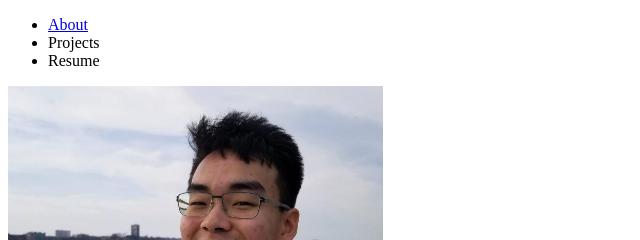
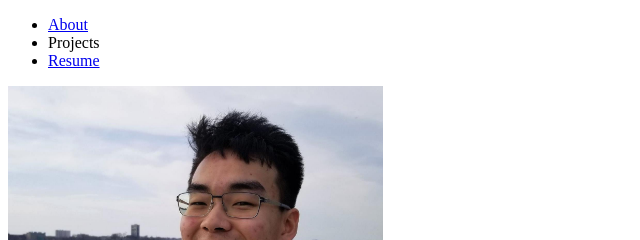
Before and after one commit to austintian03/austintian03.github.io, a plain HTML site: page index.html in a window 1280 px wide. Shown: the top 240 px of the page, 0-640 px from the left. Drawn offline with Linux system fonts and the light colour scheme.

Commit message:
Update index.html

```diff
--- a/index.html
+++ b/index.html
@@ -12,7 +12,7 @@
         <ul class="navigation" >
           <li><a href="#About">About</a></li>
           <li>Projects</li>
-          <li>Resume</li>
+          <li><a href="./Resume 2.0.pdf" target="_blank">Resume</a></li>
         </ul>
       </nav>
       <!--/header in case CSS can only move units, make this separate header-->
```
